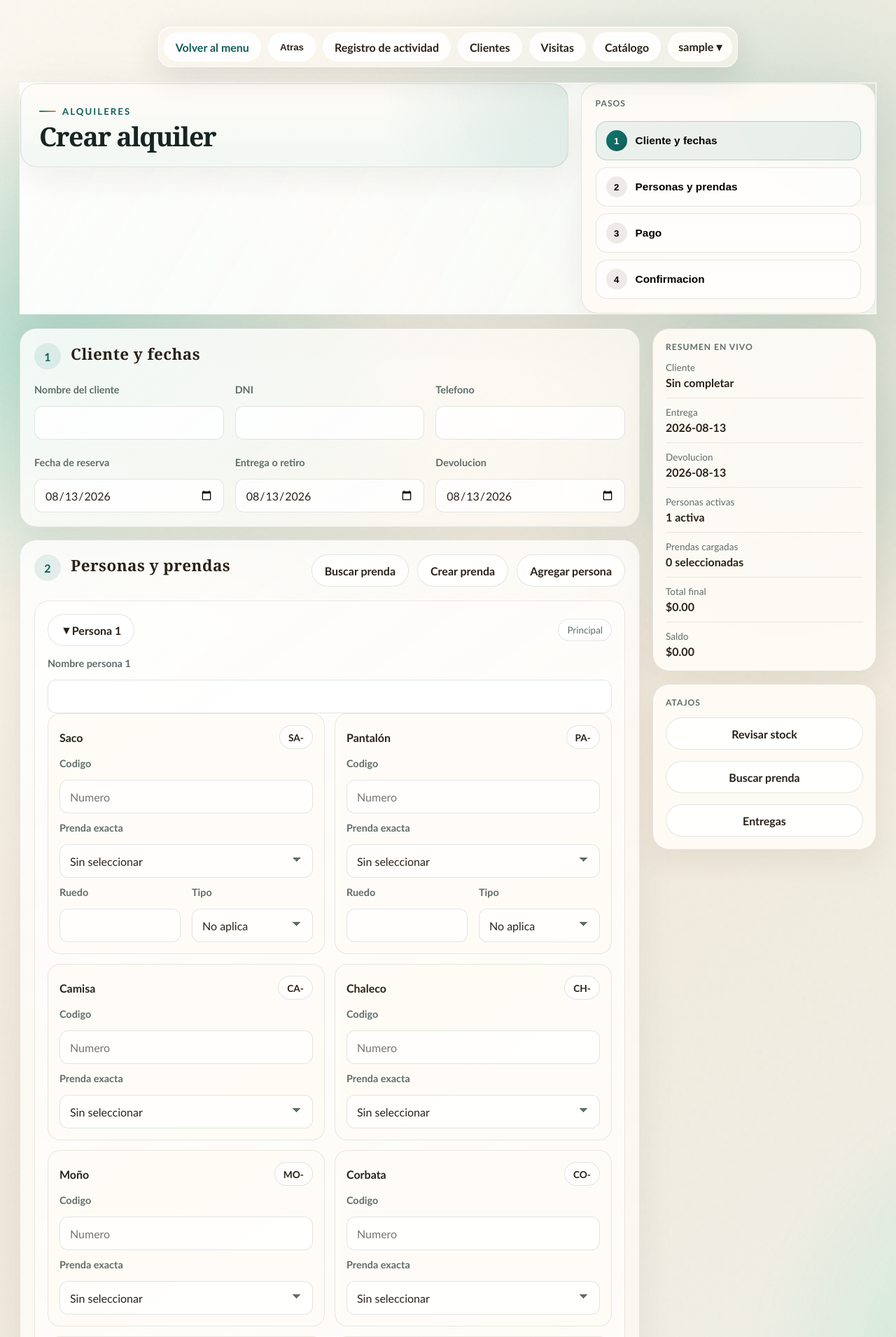
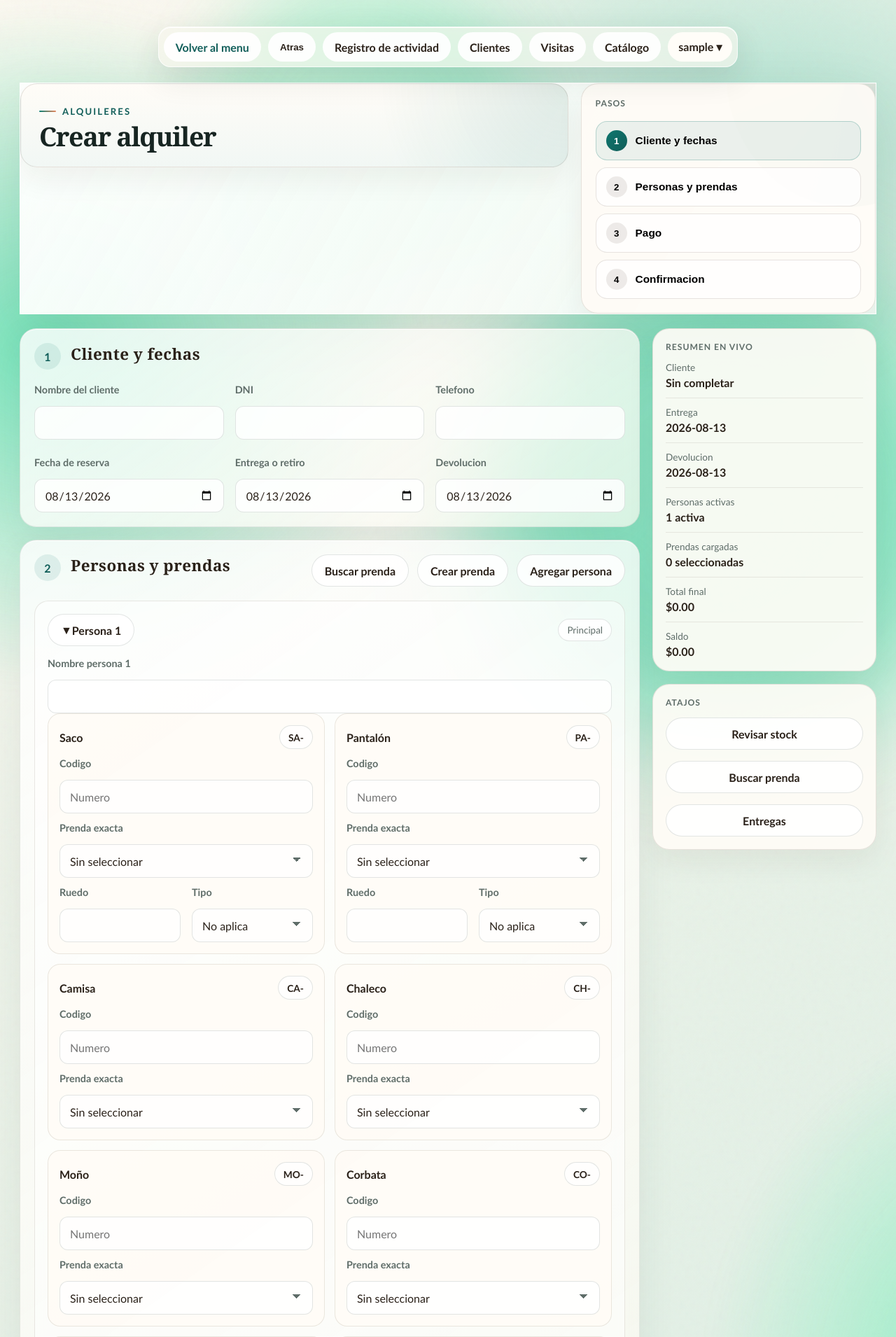
Before and after one commit to abitogonnet/abit_project, a Django app: page /gestion/crear/ in a window 1280 px wide. Shown: the top 1910 px of the page at 70% size. Run offline with Django 5.2, Linux system fonts and the light colour scheme; the visitor is signed in with stand-in values (Sample User, id 1); data comes from the database, SQL or seed files in the repository; data that the repository does not hold is empty.

Commit message:
Increase animated background impact

```diff
--- a/static/css/abito-experience.css
+++ b/static/css/abito-experience.css
@@ -12,9 +12,9 @@
 
 body.ab-page {
   background:
-    radial-gradient(900px 520px at var(--xp-x, 82%) var(--xp-y, 8%), rgba(8,127,115,.16), transparent 64%),
+    radial-gradient(1000px 620px at var(--xp-x, 82%) var(--xp-y, 8%), rgba(0,176,137,.3), transparent 62%),
     radial-gradient(720px 480px at 4% 92%, rgba(231,135,95,.14), transparent 62%),
-    linear-gradient(145deg, #fbf8f0 0%, #f2eadc 48%, #edf3ed 100%);
+    linear-gradient(145deg, #fbf8f0 0%, #eaf2e8 48%, #dceee4 100%);
   background-attachment: fixed;
 }
 
@@ -35,10 +35,10 @@ body.ab-page::after {
   z-index: -1;
   pointer-events: none;
   background:
-    radial-gradient(ellipse 28% 11% at 12% 38%, rgba(11, 160, 136, .26), transparent 72%),
-    radial-gradient(ellipse 24% 13% at 76% 67%, rgba(34, 197, 145, .19), transparent 70%),
-    radial-gradient(ellipse 17% 30% at 48% 92%, rgba(8, 127, 115, .2), transparent 72%);
-  filter: blur(22px) saturate(125%);
+    radial-gradient(ellipse 34% 15% at 12% 38%, rgba(0, 188, 142, .52), transparent 68%),
+    radial-gradient(ellipse 30% 17% at 76% 67%, rgba(20, 210, 145, .4), transparent 66%),
+    radial-gradient(ellipse 22% 36% at 48% 92%, rgba(0, 145, 112, .44), transparent 68%);
+  filter: blur(14px) saturate(155%);
   transform: translate3d(-15%, 12%, 0);
   animation: xp-green-current 18s var(--xp-ease) infinite alternate;
   will-change: transform;
@@ -48,10 +48,10 @@ body.ab-page::after {
 .ab-main::after {
   content: "";
   position: fixed;
-  width: 360px;
-  height: 360px;
+  width: 520px;
+  height: 520px;
   border-radius: 50%;
-  filter: blur(80px);
+  filter: blur(58px) saturate(145%);
   pointer-events: none;
   z-index: -1;
   animation: xp-drift 14s ease-in-out infinite alternate;
@@ -60,14 +60,14 @@ body.ab-page::after {
 .ab-main::before {
   top: -180px;
   right: 4%;
-  background: rgba(8,127,115,.2);
+  background: rgba(0,185,139,.43);
   animation-name: xp-green-horizontal;
   animation-duration: 16s;
 }
 .ab-main::after {
   bottom: -210px;
   left: 8%;
-  background: rgba(20,158,123,.18);
+  background: rgba(13,194,137,.38);
   animation-name: xp-green-vertical;
   animation-duration: 13s;
   animation-delay: -7s;
@@ -273,14 +273,14 @@ textarea:focus {
 
 @keyframes xp-drift { to { transform: translate3d(45px, 25px, 0) scale(1.12); } }
 @keyframes xp-green-horizontal {
-  0% { transform: translate3d(-45vw, 8vh, 0) scale(.82); opacity: .42; }
-  48% { transform: translate3d(8vw, 25vh, 0) scale(1.25); opacity: .88; }
-  100% { transform: translate3d(58vw, 2vh, 0) scale(.95); opacity: .48; }
+  0% { transform: translate3d(-60vw, 8vh, 0) scale(.78); opacity: .65; }
+  48% { transform: translate3d(8vw, 25vh, 0) scale(1.38); opacity: 1; }
+  100% { transform: translate3d(72vw, 2vh, 0) scale(.95); opacity: .68; }
 }
 @keyframes xp-green-vertical {
-  0% { transform: translate3d(4vw, 42vh, 0) scale(.78); opacity: .34; }
-  52% { transform: translate3d(48vw, -6vh, 0) scale(1.3); opacity: .82; }
-  100% { transform: translate3d(12vw, -78vh, 0) scale(.9); opacity: .4; }
+  0% { transform: translate3d(4vw, 58vh, 0) scale(.75); opacity: .58; }
+  52% { transform: translate3d(48vw, -6vh, 0) scale(1.42); opacity: 1; }
+  100% { transform: translate3d(12vw, -92vh, 0) scale(.92); opacity: .62; }
 }
 @keyframes xp-green-current {
   0% { transform: translate3d(-16%, 15%, 0) rotate(-5deg) scale(.92); }
```
